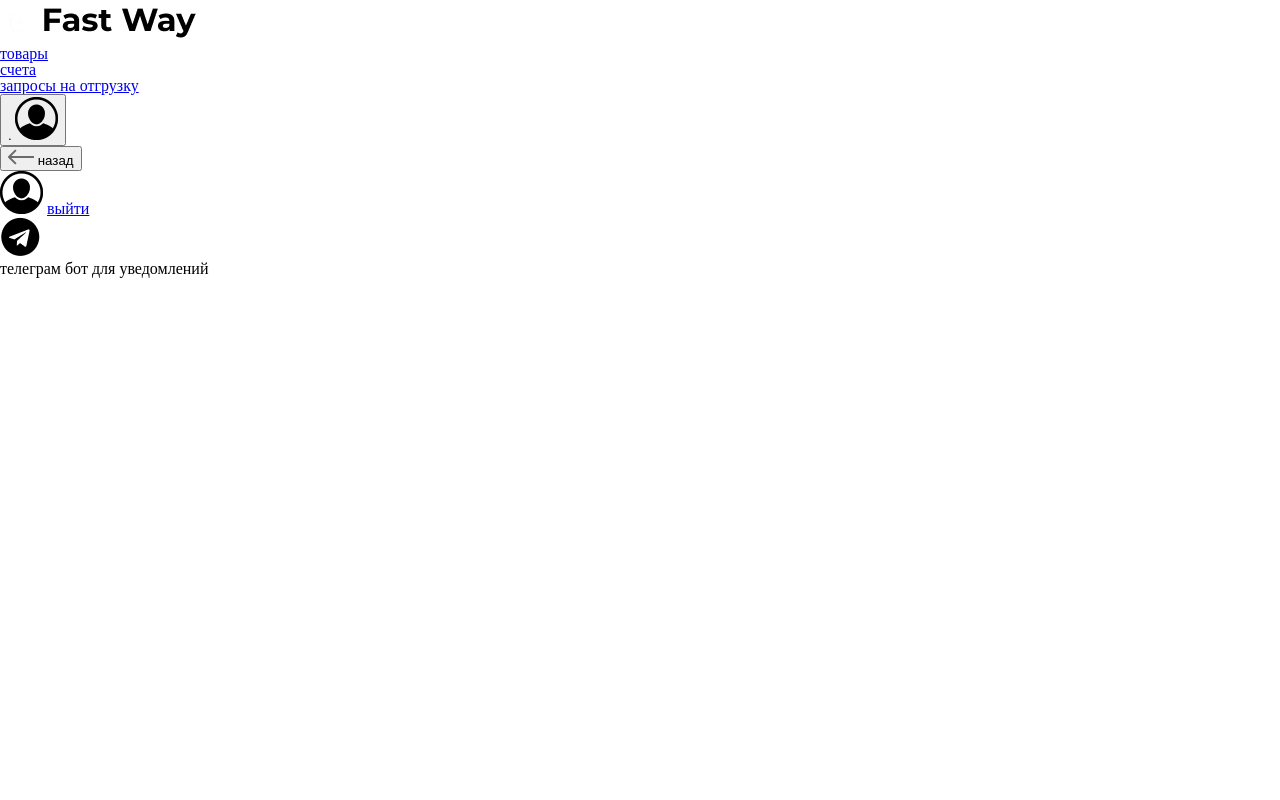
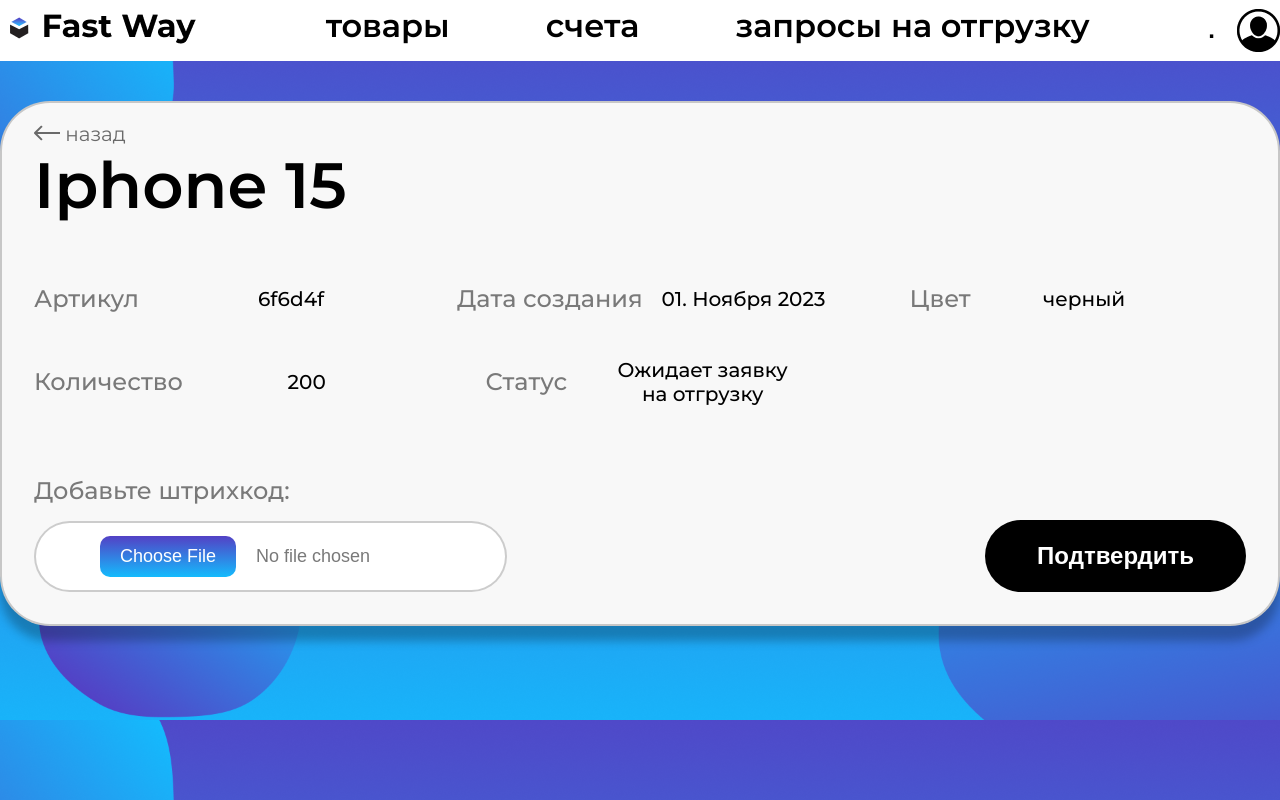
Before and after one commit to tim2004timi/web-hackathon, a Django app: template templates/fulfillmentapp/cards/barcode.html in a window 1280 px wide. Run offline with Django 4.2, Linux system fonts and the light colour scheme; the template is opened without the code that fills it, so the values that code supplies are empty.

Commit message:
add barcode.html with css

```diff
--- a/static/css/cards/barcode/style.css
+++ b/static/css/cards/barcode/style.css
@@ -0,0 +1,268 @@
+html {
+    box-sizing: border-box;
+    scroll-behavior: smooth;
+}
+*,
+*::after,
+*::before{
+    box-sizing: inherit;
+}
+body{
+    background-image: url(../../../img/cards/application/body-bg.png);
+    background-size: cover;
+    font-family: 'Montserrat', sans-serif;
+    color: #000;
+    font-size: 20px;
+    line-height: normal;
+    font-weight: 400;
+}
+a{
+    font-family: inherit;
+    text-decoration: none;
+    color: inherit;
+}
+.btn{
+    border-radius: 50px;
+    border: 2px solid rgba(0, 0, 0, 0.20);
+    padding: 5px 30px;
+}
+.header{
+    background: #FFF;
+    backdrop-filter: blur(20px);
+    padding: 6px 0 7px;
+    margin-bottom: 40px;
+    margin-bottom: 40px;
+}
+.container{
+    max-width: 1718px;
+    margin: 0 auto;
+}
+.header__top{
+    display: flex;
+    justify-content: space-between;
+    position: relative;
+}
+.menu__list{
+    display: flex;
+    gap: 96px;
+}
+.menu__link{
+    font-size: 32px;
+    font-weight: 600;
+    line-height: normal;
+}
+.selected__page{
+    padding: 7px 18px 17px;
+    border-radius: 20px 20px 0 0;
+    background: #FFF;
+}
+.cabinet__btn{
+    display: flex;
+    align-items: center;
+    gap: 22px;
+    cursor: pointer;
+    background: transparent;
+    border: 0;
+    padding: 0;
+}
+.cabinet__btn-text{
+    font-size: 24px;
+    font-weight: 600;
+    line-height: normal;
+    padding: 0;
+    pointer-events: none;
+}
+.cabinet__btn-img{
+    pointer-events: none;
+}
+.cabinet__popup-wrapper{
+    position: absolute;
+}
+.cabinet__popup{
+    border-radius: 50px;
+    border: 2px solid rgba(0, 0, 0, 0.25);
+    background-color: rgb(255, 255, 255);
+    position: absolute;
+    right: 0;
+    top: 0;
+    padding: 55px 45px 45px 61px;
+    display: none;
+    z-index: 20;
+}
+.back-btn-cabinet{
+    border: none;
+    background-color: transparent;
+    color: #6A6A6A;
+    font-size: 20px;
+    font-weight: 400;
+    line-height: normal;
+    cursor: pointer;
+}
+.cabinet__overlay{
+    position: fixed;
+    top: 0;
+    bottom: 0;
+    left: 0;
+    right: 0;
+    background: rgba(0, 0, 0, 0.25);
+    z-index: 1;
+}
+.cabinet__popup-open{
+    display: block;
+}
+.cabinet__container{
+    display: flex;
+    align-items: center;
+    margin-bottom: 39px;
+}
+.cabinet__popup-img{
+    margin-right: 25px;
+    width: 66px;
+}
+.cabinet__popup-text{
+    margin-right: 76px;
+    font-size: 32px;
+    font-weight: 700;
+    line-height: normal;
+}
+.exit__btn{
+    font-size: 20px;
+    font-weight: 500;
+    line-height: normal;
+    border-radius: 30px;
+    padding: 10px;
+    border: 1px solid #000;
+}
+.exit__btn:hover{
+    background: #000;
+    color: #fff;
+}
+.exit__btn:hover{
+    background: #000;
+    color: #fff;
+}
+.telegram{
+    display: flex;
+    align-items: center;
+    gap: 10px;
+    margin-left: 12px;
+}
+.card__wrapper{
+    max-width: 1311px;
+    margin: 0 auto;
+    border-radius: 50px;
+    border: 2px solid rgba(0, 0, 0, 0.20);
+    background: #F8F8F8;
+    box-shadow: 0px 15px 10px 0px rgba(0, 0, 0, 0.25);
+    padding: 1.5vw 2.5vw 2.5vw;
+}
+.back-btn{
+    color: #6A6A6A;
+    font-weight: 400;
+    line-height: normal;
+}
+.card__title{
+    font-size: 64px;
+    font-weight: 600;
+}
+.card__info{
+    display: flex;
+    flex-direction: column;
+    gap: 3.5vw;
+    margin: 60px 0 70px;
+}
+.card__info-inner{
+    display: flex;
+    align-items: center;
+    gap: 6.1vw;
+}
+.card__info-inner + .card__info-inner{
+    gap: 7.1vw;
+}
+.card__info-container{
+    display: flex;
+    align-items: center;
+}
+.card__info-title{
+    color: #797979;
+    font-size: 24px;
+    font-weight: 500;
+    line-height: normal;
+}
+.card__info-title--article{
+    margin-right: 5vw;
+}
+.card__info-title--date{
+    margin-right: 1vw;
+}
+.card__info-title--color{
+    margin-right: 2vw;
+}
+.card__info-title--count{
+    margin-right: 2.8vw;
+}
+.card__info-title--status{
+    margin-right: 3.7vw;
+}
+.card__info-content{
+    font-weight: 500;
+    line-height: normal;
+}
+.card__info-content:last-child{
+    width: 176px;
+    text-align: center;
+}
+.card__form{
+    display: flex;
+    justify-content: space-between;
+    align-items: end;
+}
+.card__input-container{
+    display: flex;
+    flex-direction: column;
+    gap: 2vh;
+}
+.card__input-text{
+    color: #797979;
+    font-size: 24px;
+    font-weight: 500;
+    line-height: normal;
+}
+.card__input{
+    padding: 1vw 5vw;
+    border-radius: 50px;
+    border: 2px solid rgba(0, 0, 0, 0.20);
+    background: #FFF;
+    color: #797979;
+    font-size: 18px;
+    font-weight: 500;
+    line-height: normal;
+    max-width: 544px;
+}
+.card__input::file-selector-button {
+    margin-right: 20px;
+    border: none;
+    background: linear-gradient(180deg, #5341C5 0%, #14BBFD 100%);;
+    padding: 10px 20px;
+    border-radius: 10px;
+    color: #fff;
+    cursor: pointer;
+}
+.card__input::file-selector-button:hover {
+    background: #0d45a5;
+}
+.confirm__btn{
+    border-radius: 50px;
+    border: 2px solid rgba(0, 0, 0, 0.20);
+    background: #000;
+    color: #FFF;
+    padding: 20px 50px;
+    font-size: 24px;
+    font-weight: 600;
+    line-height: normal;
+    cursor: pointer;
+}
+.confirm__btn:hover{
+    background: #fff;
+    color: #000;
+}
--- a/static/css/main/products/style.css
+++ b/static/css/main/products/style.css
@@ -75,6 +75,8 @@
 }
 .cabinet__popup-wrapper{
     position: absolute;
+    right: 0;
+    bottom: 0;
 }
 .cabinet__popup{
     border-radius: 50px;
@@ -155,6 +157,8 @@
 }
 .table{
     margin-bottom: 100px;
+    position: relative;
+    z-index: 1;
 }
 .table__box{
     display: flex;
--- a/static/js/main/products/main.js
+++ b/static/js/main/products/main.js
@@ -10,12 +10,14 @@
 
 cabinetBtn.addEventListener('click', ()=>{
     cabinetPopup.classList.add('cabinet__popup-open');
+    productAddWrapper.classList.add('product-add__overlay');
     // cabinetPopupWrapper.classList.add('cabinet__overlay');
 });
 
 backBtnCabinet.addEventListener('click', ()=>{
     cabinetPopup.classList.remove('cabinet__popup-open');
     cabinetPopupWrapper.classList.remove('cabinet__overlay');
+    productAddWrapper.classList.remove('product-add__overlay');
 })
 
 productBtn.addEventListener('click', ()=>{
--- a/templates/fulfillmentapp/cards/barcode.html
+++ b/templates/fulfillmentapp/cards/barcode.html
@@ -17,7 +17,7 @@
         <div class="container">
             <div class="header__top">
                 <a class="logo">
-                    <img src="{% static 'img/main/products/logo.png' %}" alt="logo" class="logo__img">
+                    <img src="{% static 'img/cards/application/logo.png' %}" alt="logo" class="logo__img">
                 </a>
                 <nav class="menu">
                     <ul class="menu__list">
@@ -67,11 +67,52 @@
         </div>
     </header>
     <main class="main">
-        <div class="container">
-            <section class="card">
-
-            </section>
-        </div>
+        <section class="card">
+            <div class="container">
+                <div class="card__wrapper">
+                    <div class="back-btn__container">
+                        <a href="{% url 'home' %}" class="back-btn">
+                            <img src="{% static 'img/login/back-btn__img.svg' %}" alt="back" class="back-btn__img">
+                            назад
+                        </a>
+                    </div>
+                    <h1 class="card__title">Iphone 15</h1>
+                    <div class="card__info">
+                        <div class="card__info-inner">
+                            <div class="card__info-container">
+                                <p class="card__info-title card__info-title--article">Артикул</p>
+                                <p class="card__info-content">6f6d4f</p>
+                            </div>
+                            <div class="card__info-container">
+                                <p class="card__info-title card__info-title--date">Дата создания</p>
+                                <p class="card__info-content">01. Ноября 2023</p>
+                            </div>
+                            <div class="card__info-container">
+                                <p class="card__info-title card__info-title--color">Цвет</p>
+                                <p class="card__info-content">черный</p>
+                            </div>
+                        </div>
+                        <div class="card__info-inner">
+                            <div class="card__info-container">
+                                <p class="card__info-title card__info-title--count">Количество</p>
+                                <p class="card__info-content">200</p>
+                            </div>
+                            <div class="card__info-container">
+                                <p class="card__info-title card__info-title--status">Статус</p>
+                                <p class="card__info-content">Ожидает заявку на отгрузку</p>
+                            </div>
+                        </div>
+                    </div>
+                    <form class="card__form">
+                        <div class="card__input-container">
+                            <p class="card__input-text">Добавьте штрихкод:</p>
+                            <input type="file" class="card__input" placeholder="штрихкод от маркетплейса">
+                        </div>
+                        <button type="submit" class="confirm__btn">Подтвердить</button>
+                    </form>
+                </div>
+            </div>
+        </section>
     </main>
 </body>
 </html>
--- a/templates/fulfillmentapp/main/products.html
+++ b/templates/fulfillmentapp/main/products.html
@@ -44,7 +44,6 @@
                     <span class="cabinet__btn-text">{{ user.name }} {{ user.last_name.0 }}.</span>
                     <img src="{% static 'img/main/products/cabinet.png' %}" alt="cabinet" class="cabinet__btn-img">
                 </button>
-            </div>
                 <div class="cabinet__popup-wrapper">
                     <div class="cabinet__popup">
                         <div class="back-btn__container">
@@ -61,6 +60,7 @@
                         <div class="telegram">
                             <a href="https://t.me/FastWayNotification_bot" class="telegram__link"><img src="{% static 'img/main/products/telegram.png' %}" alt="telegram" class="telegram__img"></a>
                             <p class="telegram__text">телеграм бот для уведомлений</p>
+                        </div>
                     </div>
                 </div>
             </div>
```
Also changed, not shown: templates/fulfillmentapp/operator.html (deleted, +0 -44 lines). Lines whose indentation alone changed are shown as unchanged.
